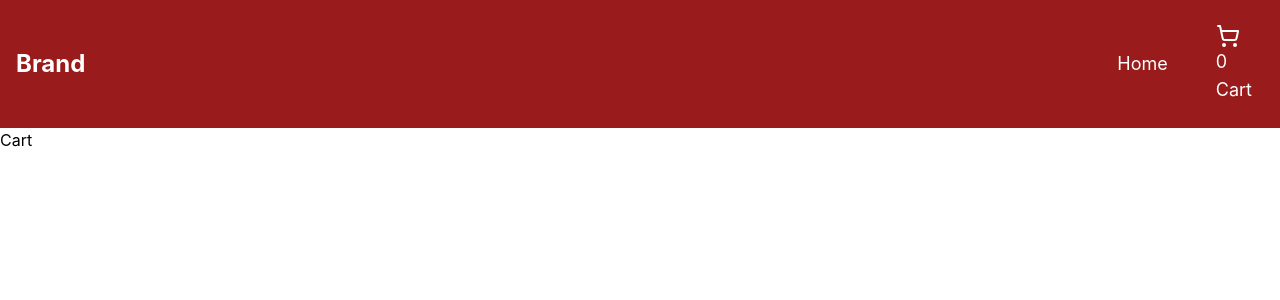
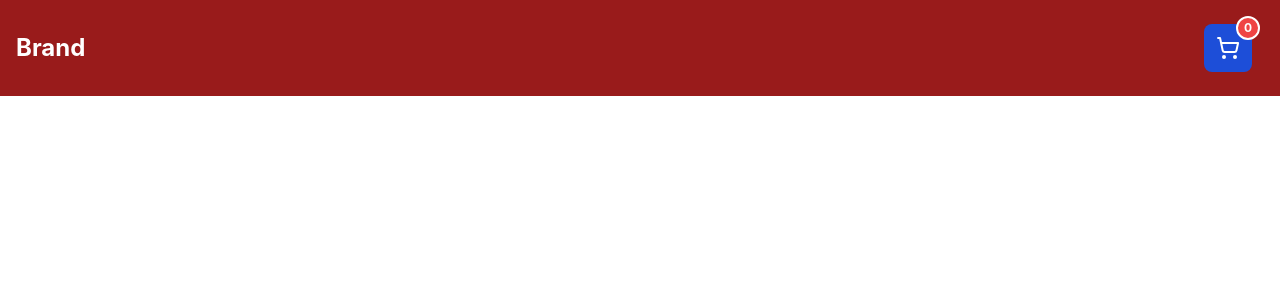
Before and after one commit to sanjay-xdr/myproj, a React (Create React App) app: page /cart in a window 1280 px wide. Shown: the top 300 px of the page. Built offline with nearby package versions, Linux system fonts and the light colour scheme.

Commit message:
adding cart func

```diff
--- /dev/null
+++ b/src/components/CartCard.js
@@ -0,0 +1,45 @@
+import React, { useContext } from 'react'
+import { CartContext } from '../context/cart-context';
+
+export const CartCard = ({title, description, price, image,_id,quatity}) => {
+
+    const { state, dispatch } = useContext(CartContext);
+
+
+
+
+    const incrementCartItem=(_id)=>{
+        console.log(_id)
+        dispatch({
+            type: "INCREMENT",
+            payload: {  _id },
+          })
+    }
+
+    const decrementCartItem=(_id)=>{
+        console.log(_id)
+        dispatch({
+            type: "DECREMENT",
+            payload: {  _id },
+          })
+    }
+  return (
+    <div>
+
+
+<a href="#" className="flex flex-col items-center bg-white border border-gray-200 rounded-lg shadow md:flex-row md:max-w-xl ">
+    <img className="object-cover w-full rounded-t-lg h-96 md:h-auto md:w-48 md:rounded-none md:rounded-s-lg" src={image} alt=""/>
+    <div className="flex flex-col justify-between p-4 leading-normal">
+        <h5 className="mb-2 text-2xl font-bold tracking-tight text-gray-900 dark:text-white">{title}</h5>
+        <p className="mb-3 font-normal text-gray-700 dark:text-gray-400">{description}</p>
+        <p>Price: {quatity * price}</p>
+        <button>Remove Item</button>
+      <div>
+      <button className='border border-grey-100 h-6 w-6 text-center' onClick={()=>decrementCartItem(_id)}>- </button>  <span>{quatity}</span> <button className='border border-grey-100 h-6 w-6 text-center' onClick={()=>incrementCartItem(_id)}>+</button>
+      </div>
+    </div>
+</a>
+
+    </div>
+  )
+}
--- a/src/components/Navbar.js
+++ b/src/components/Navbar.js
@@ -37,15 +37,24 @@ export const Navbar = () => {
           </svg>
         </button>
         <div className={`lg:flex lg:items-center lg:space-x-6 ${isOpen ? 'block' : 'hidden'}`}>
-          <Link to={"/product"} className="text-white hover:bg-gray-700 px-3 py-2 rounded-md text-lg">Home</Link>
+
 
 
 
           <Link to={"/cart"} className="text-white hover:bg-gray-700 px-3 py-2 rounded-md text-lg">
-          <ShoppingCart />
 
-          <p>{cartItem.length}</p>
-          Cart</Link>
+
+<button type="button" class="relative inline-flex items-center p-3 text-sm font-medium text-center text-white bg-blue-700 rounded-lg ">
+<div>
+    <ShoppingCart/>
+</div>
+<span class="sr-only">Cart Item</span>
+  <div class="absolute inline-flex items-center justify-center w-6 h-6 text-xs font-bold text-white bg-red-500 border-2 border-white rounded-full -top-2 -end-2">{cartItem.length}</div>
+</button>
+
+
+
+         </Link>
 
         </div>
       </div>
--- a/src/pages/Cart.js
+++ b/src/pages/Cart.js
@@ -1,7 +1,16 @@
-import React from 'react'
+import React, { useContext } from 'react'
+import { CartContext } from '../context/cart-context'
+import { CartCard } from '../components/CartCard';
 
 export const Cart = () => {
+    const { state, dispatch } = useContext(CartContext);
+    const { cartItem } = state;
+
   return (
-    <div>Cart</div>
+    <div>
+
+
+        {cartItem.map(item=><CartCard {...item}/>)}
+    </div>
   )
 }
--- a/src/reducer/cart-reducer.js
+++ b/src/reducer/cart-reducer.js
@@ -1,3 +1,6 @@
+import { products } from "../utils/Data";
+
+
 export const CartReducer = (state, { type, payload }) => {
   switch (type) {
     case "ADD_TO_CART":
@@ -13,6 +16,7 @@ export const CartReducer = (state, { type, payload }) => {
       };
 
     case "INCREMENT":
+        console.log("Inside Increment")
       return {
         ...state,
         cartItem: state.cartItem.map((item) =>
```
